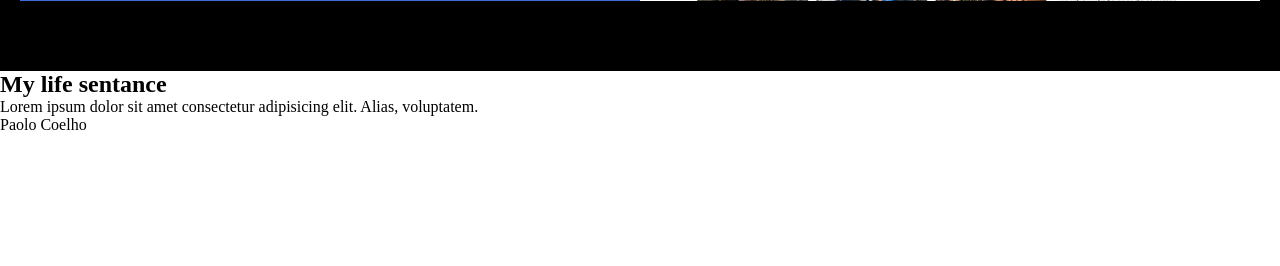
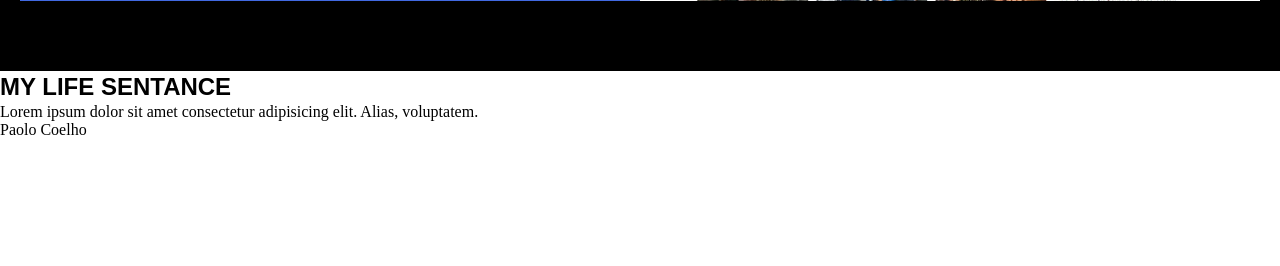
Before and after one commit to adrianghub/project_front_vol.2, a PHP site: page / in a window 1280 px wide. Shown: the part 3263-3529 px from the top of the page. Run offline with PHP 8.4, Linux system fonts and the light colour scheme; some web fonts are replaced.

Commit message:
feat: add styles to motto h1

```diff
--- a/css/style.css
+++ b/css/style.css
@@ -517,6 +517,17 @@ header > * {
   }
 }
 
+/* MOTTO SECTION */
+
+.motto__h1 {
+  font-family: 'Saira Condensed', sans-serif;
+  font-size: 24px;
+  text-transform: uppercase;
+  line-height: 32px;
+}
+
+
+
 
 section {
   min-height: 100vh;
```
